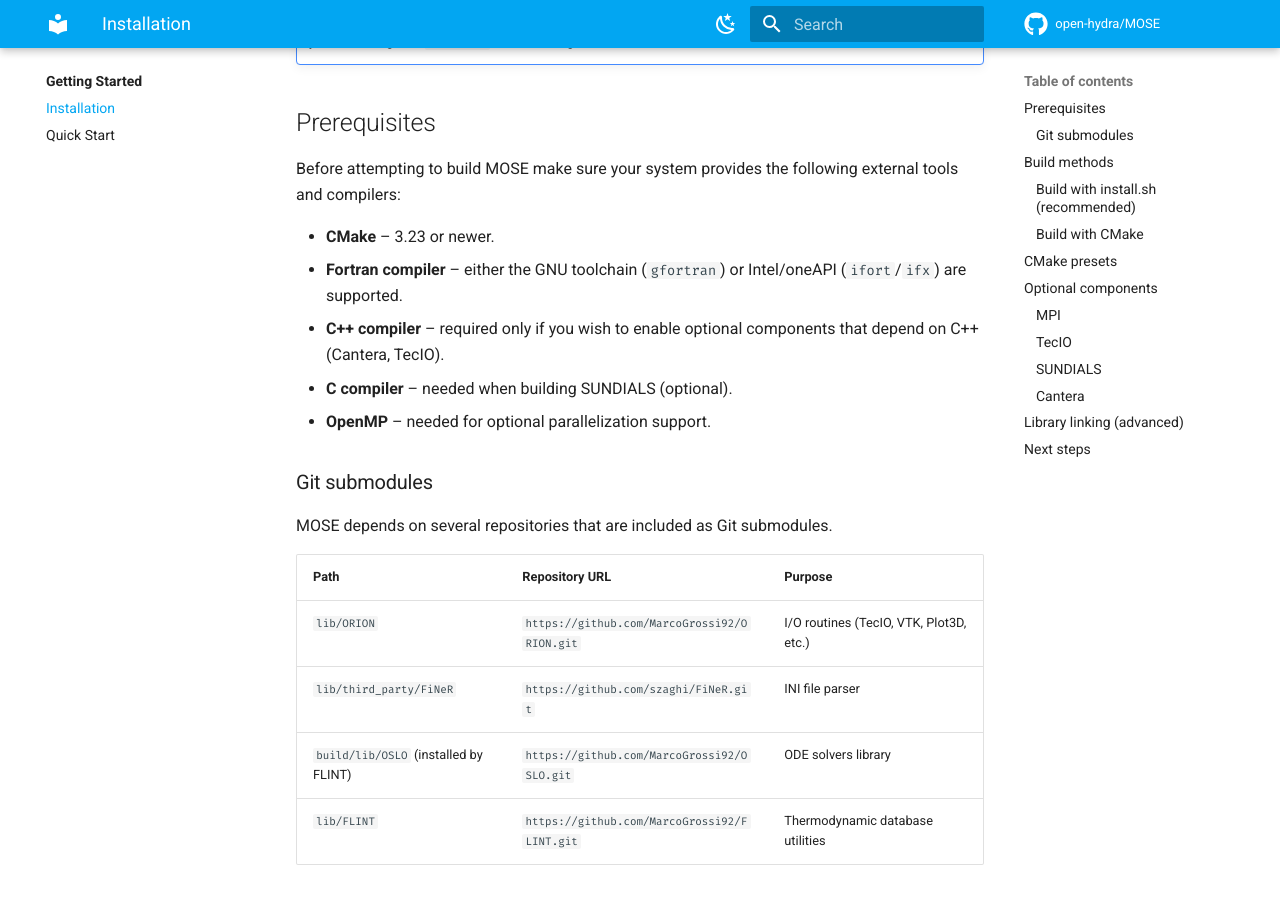
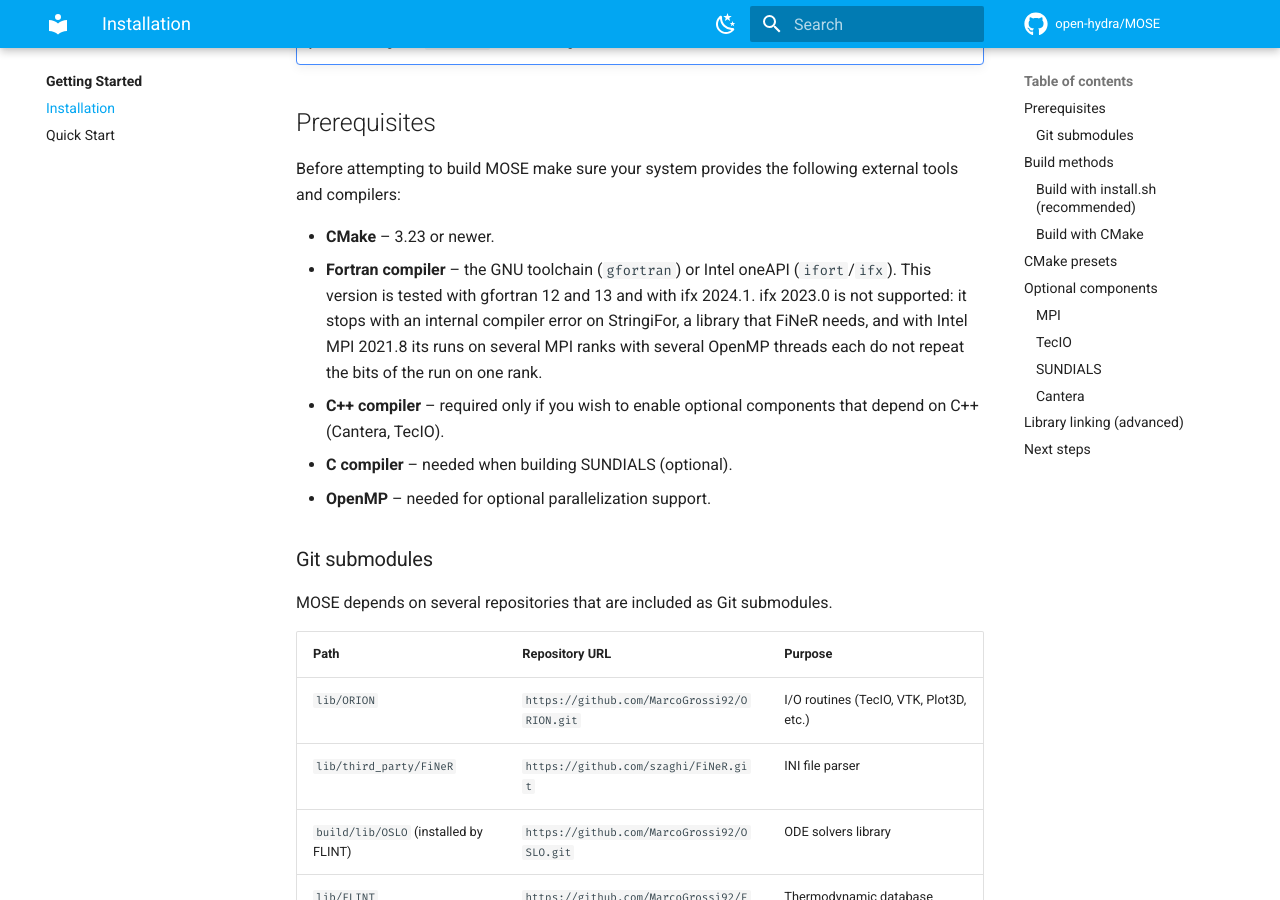
Before and after one commit to open-hydra/MOSE, an MkDocs documentation site: the page built from docs/getting-started/installation.md, in a window 1280 px wide and 900 px high, scrolled down 358 px. Built offline with MkDocs 1.6.1 and Material for MkDocs 9.7.7, drawn with Linux system fonts in a browser that asks for light colours; comment, search, counter and statistics services are not loaded.

Commit message:
Docs: name the compilers MOSE is tested with; not ifx 2023.0
Why: the installation guide said that gfortran and ifort/ifx are
supported, with no version. ifx 2023.0 stops with an internal compiler
error on StringiFor v1.8.0 (stringifor_string_t.F90, line 1061), which
FiNeR v2.3.0 needs, so it cannot build this version. With ifx 2023.0 and
Intel MPI 2021.8, on an earlier version of this series, the runs on
several ranks with several threads each do not repeat the bits of the
run on one rank: a time-accurate nozzle case of 3 456 cells in four
blocks (Spalart-Allmaras, isothermal walls, 300 steps) on 2 ranks of 4
threads differs from 1 x 1 in the last digit (up to 3.96e-16 relative),
while 1 x 4 and 1 x 8 give its bytes; MPIVertexStencil and
MPIBoundaryRecords fail now and then on 2 ranks of 2 threads, and
MPIThreadFunnel stopped there with an array index out of bounds inside
an OpenMP thread. On the same cluster gfortran 12.2.1 with OpenMPI
4.1.4, built with bounds checks, passes each of the three tests 10 times
out of 10 and gives the bytes of 1 x 1 on 1 x 4, 1 x 8 and 2 x 4;
ThreadSanitizer with Archer (ifx 2024.1) finds no data race of MOSE on
these paths.

What: docs/getting-started/installation.md names the compilers that this
version is tested with, gfortran 12 and 13 and ifx 2024.1, and says that
ifx 2023.0 is not supported, and why.

Before and after: documentation only.

Class: R (a compiler that cannot build this version, and whose hybrid
runs do not repeat their bits, was not excluded by the guide).

Basis: the build log of ifx 2023.0 and the runs above on the nodes of
the cluster, with the byte comparisons of their outputs; the
ThreadSanitizer runs with Archer of MPIVertexStencil, MPIBoundaryRecords
and MPIThreadFunnel on every layout of the tests.

Co-Authored-By: Claude Opus 5.5 <noreply@anthropic.com>

```diff
--- a/docs/getting-started/installation.md
+++ b/docs/getting-started/installation.md
@@ -10,7 +10,7 @@ This document describes how to obtain and build **MOSE**. The instructions descr
 Before attempting to build MOSE make sure your system provides the following external tools and compilers:
 
 - **CMake** – 3.23 or newer.
-- **Fortran compiler** – either the GNU toolchain (`gfortran`) or Intel/oneAPI (`ifort`/`ifx`) are supported.
+- **Fortran compiler** – the GNU toolchain (`gfortran`) or Intel oneAPI (`ifort`/`ifx`). This version is tested with gfortran 12 and 13 and with ifx 2024.1. ifx 2023.0 is not supported: it stops with an internal compiler error on StringiFor, a library that FiNeR needs, and with Intel MPI 2021.8 its runs on several MPI ranks with several OpenMP threads each do not repeat the bits of the run on one rank.
 - **C++ compiler** – required only if you wish to enable optional components that depend on C++ (Cantera, TecIO).
 - **C compiler** – needed when building SUNDIALS (optional).
 - **OpenMP** – needed for optional parallelization support.
```
